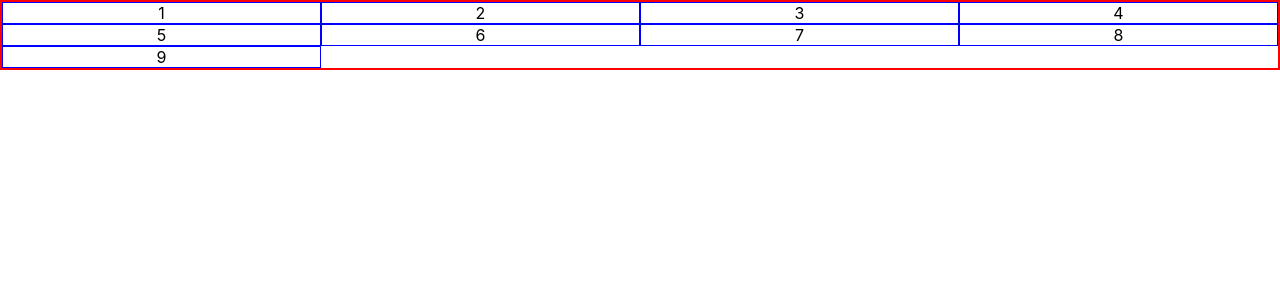
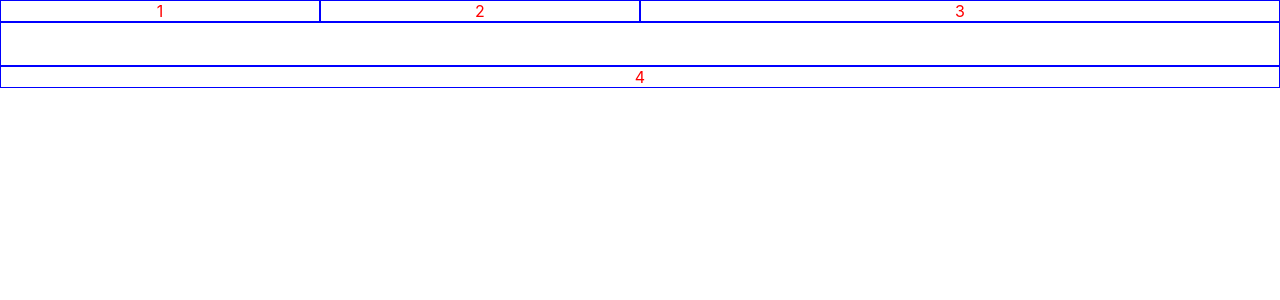
Before and after one commit to bauele/react-calculator, a React (Create React App) app: page / in a window 1280 px wide. Shown: the top 300 px of the page. Built offline with nearby package versions, Linux system fonts and the light colour scheme.

Commit message:
Introduce functionality to place items within the grid

```diff
--- a/src/App.tsx
+++ b/src/App.tsx
@@ -1,10 +1,20 @@
 import './App.css';
 import { UIGrid } from './components/UIGrid';
+import UIElement from './components/UIElement';
+
+let uiElements = new Array<UIElement>();
+uiElements.push({label: '1', row: 1, column: 1, width: 1, height: 1},
+                {label: '2', row: 1, column: 2, width: 1, height: 1},
+                {label: '3', row: 1, column: 3, width: 2, height: 1},
+                {label: '', row: 2, column: 1, width: 4, height: 2},
+                {label: '4', row: 4, column: 1, width: 4, height: 1},
+                );
+console.log(uiElements);
 
 function App() {
   return (
     <div className="App">
-      <UIGrid width={4} height={4} cells={[1, 2, 3, 4, 5, 6, 7, 8, 9]}/>
+      <UIGrid width={4} height={5} cells={[1, 2, 3, 4, 5, 6, 7, 8, 9]} uiElements={uiElements}/>
     </div>
   );
 }
--- /dev/null
+++ b/src/components/UIElement.ts
@@ -0,0 +1,9 @@
+interface UIElement {
+    label: string;
+    row: number;
+    column: number;
+    width: number;
+    height: number;
+}
+
+export default UIElement;
--- a/src/components/UIGrid.tsx
+++ b/src/components/UIGrid.tsx
@@ -1,16 +1,29 @@
 import '../styles/UIGrid.css';
+import UIElement from './UIElement';
 
 interface Props {
     width: 1 | 2 | 3 | 4 | 5;
     height: 1 | 2 | 3 | 4 | 5;
     cells: number[];
+    uiElements: UIElement[];
 };
 
-export function UIGrid( {width, height, cells}: Props) {
-    const cellComponents = cells.map( (x) => <div className="cell" key={x}>{x}</div>);
+export function UIGrid( {width, height, cells, uiElements}: Props) {
+
+    const cellComponents = uiElements.map( (x: UIElement) => {
+        let styleObject = {
+            "color": "red",
+            "gridRowStart": x.row,
+            "gridRowEnd": x.row + x.height,
+            "gridColumnStart": x.column,
+            "gridColumnEnd": x.column + x.width
+        }
+
+        return <div id={x.label} style={styleObject} className="cell" key={x.label}>{x.label}</div>
+    });
 
     return (
-        <div className={`grid grid-cols-${width}`}>
+        <div className={`grid grid-cols-${width} grid-rows-${height}`}>
             {cellComponents}
         </div>
     )
--- a/src/styles/UIGrid.css
+++ b/src/styles/UIGrid.css
@@ -1,7 +1,6 @@
 .grid {
     width: 100;
     height: 100;
-    border: 2px solid red;
 
     display: grid;
 }
@@ -23,7 +22,27 @@
 }
 
 .grid-cols-5 {
-    grid-template-columns: repeat(5, 1fr);
+    grid-template-columns: repeat(5,1fr);
+}
+
+.grid-rows-1 {
+    grid-template-rows: repeat(1, 1fr);
+}
+
+.grid-rows-2 {
+    grid-template-rows: repeat(2, 1fr);
+}
+
+.grid-rows-3 {
+    grid-template-rows: repeat(3, 1fr);
+}
+
+.grid-rows-4 {
+    grid-template-rows: repeat(4, 1fr);
+}
+
+.grid-rows-5 {
+    grid-template-rows: repeat(5, 1fr);
 }
 
 .cell {
```
